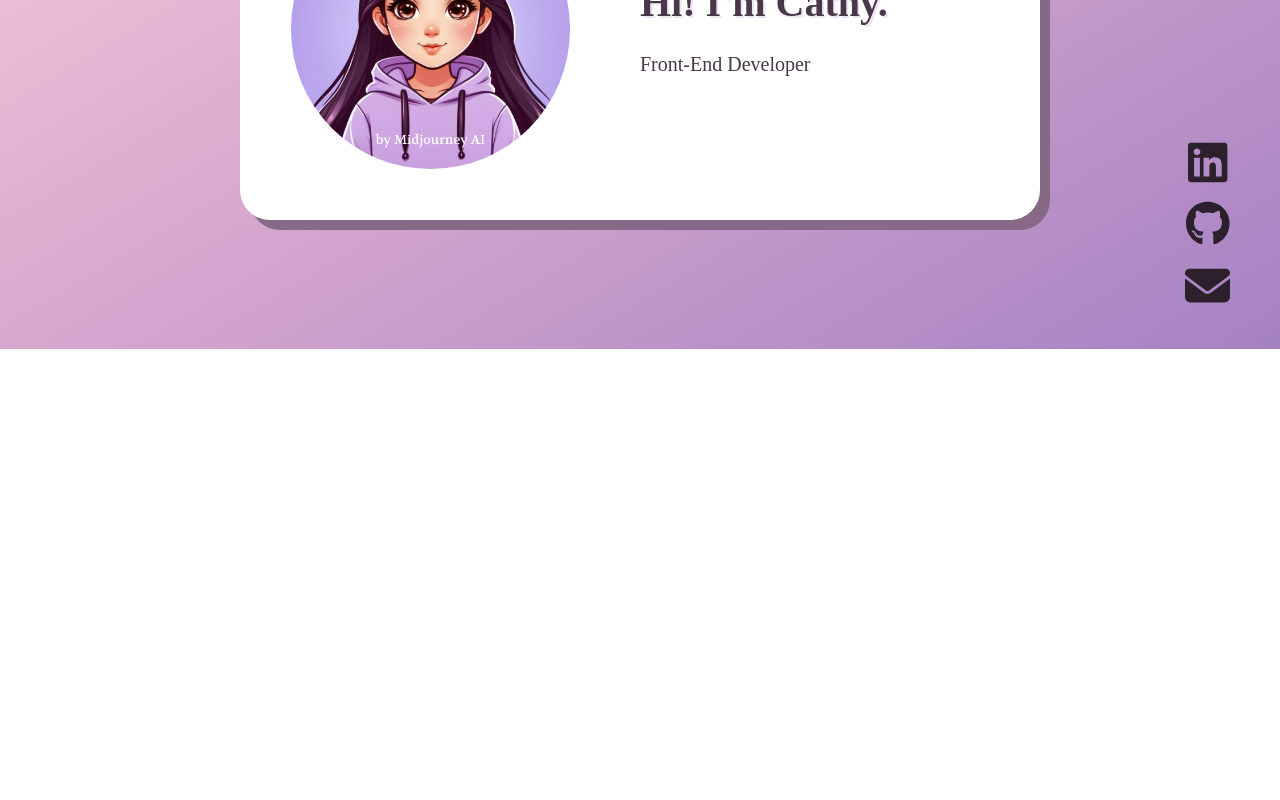
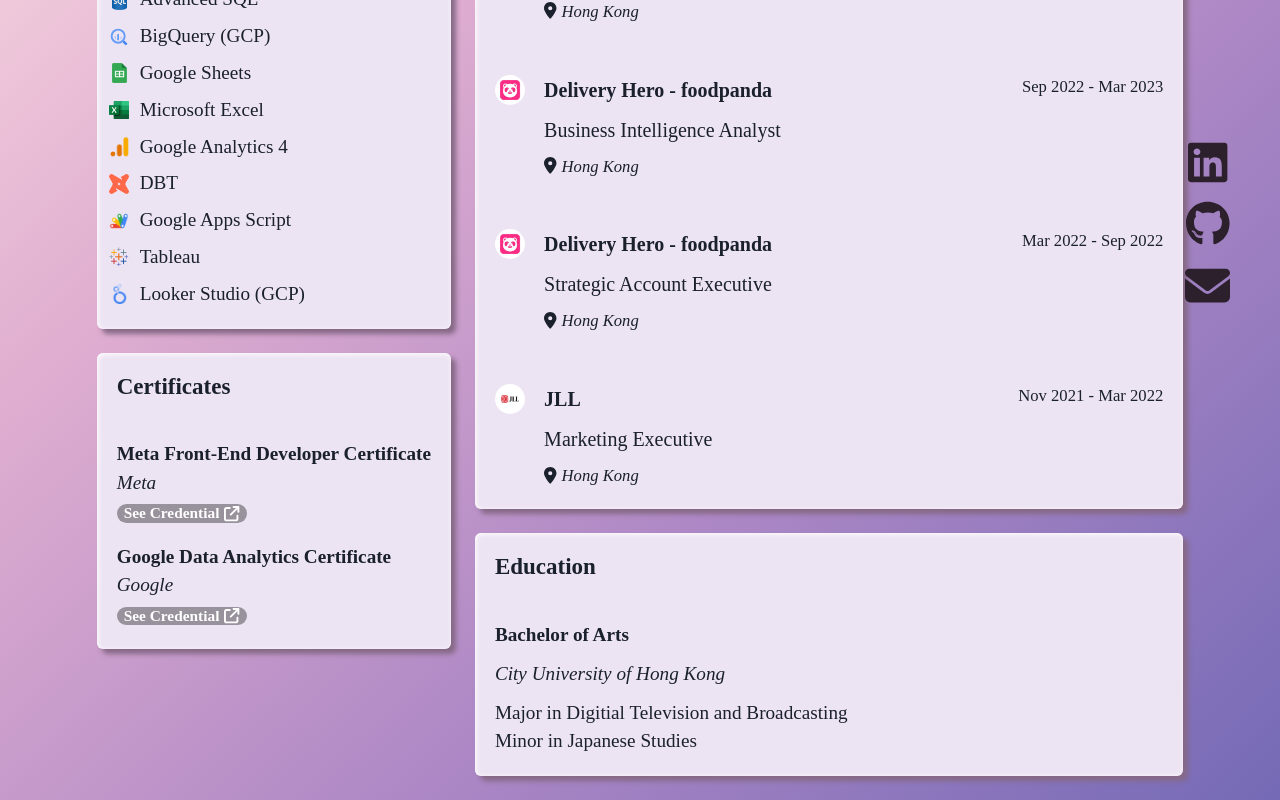
Before and after one commit to cathychoysm/portfolio, a React (Create React App) app: page /#/resume in a window 1280 px wide. Shown: the part 451-1251 px from the top of the page. Before the commit the page ends 800 px from the top, so only its background shows below. Built offline with nearby package versions, Linux system fonts and the light colour scheme; a web font is replaced by a local one.

Commit message:
Change BrowerRouter into HashRouter

```diff
--- a/src/App.js
+++ b/src/App.js
@@ -1,8 +1,9 @@
 import "./App.css";
 import {
-  BrowserRouter,
+  // BrowserRouter,
+  HashRouter,
   Route,
-  Routes
+  Routes,
 } from "react-router-dom";
 import Home from "./components/Home.js";
 import Header from './components/Header.js';
@@ -33,6 +34,18 @@
 
   return (
       <div className="App">
+        <HashRouter>
+          <Header navItems={navItems}/>
+          <SocialMedia/>
+          <Routes>
+              <Route path="/" element={<Home navItems={navItems}/>} />
+              <Route exact path="/aboutme" element={<AboutMe/>} />
+              <Route exact path="/resume" element={<Resume/>} />
+              <Route exact path="/contactme" element={<ContactMe/>} />
+          </Routes>
+        </HashRouter>
+        {/*
+        // Not using BrowerRouter because GitHub sever does not support
         <BrowserRouter>
           <Header navItems={navItems}/>
           <SocialMedia/>
@@ -43,6 +56,7 @@
                 <Route path="/contactme" element={<ContactMe/>} />
               </Routes>
         </BrowserRouter>
+        */}
       </div>
   );
 }
--- a/src/components/Resume.js
+++ b/src/components/Resume.js
@@ -91,7 +91,7 @@
                 <Text fontWeight={600}>{ cert.certificate }</Text>
                 <Text fontStyle="italic">{ cert.issuedBy }</Text>
                 <Button
-                    as="a" href={ cert.credential } isExternal
+                    as="a" href={ cert.credential } target="_blank" rel="noopener noreferrer"
                     colorScheme="blackAlpha"
                     borderRadius="full" height="100%" paddingX="7px"
                     fontSize="80%">
```
Lines whose indentation alone changed are shown as unchanged.
